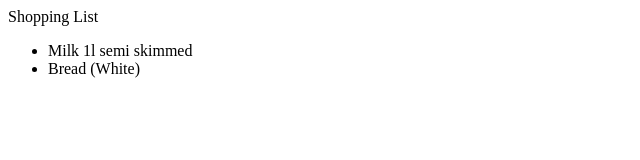
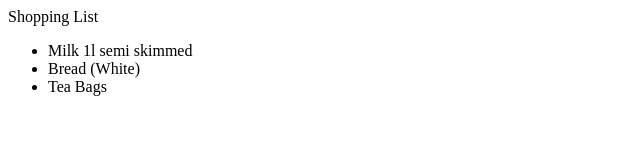
Before and after one commit to ghon2/FirstTest, a plain HTML site: page index.html in a window 1280 px wide. Shown: the full height of the page, 0-640 px from the left. Drawn offline with Linux system fonts and the light colour scheme.

Commit message:
Added Tea Bags

```diff
--- a/index.html
+++ b/index.html
@@ -4,6 +4,7 @@
 		<ul>
 			<li>Milk 1l semi skimmed</li>
 			<li>Bread (White)</li>
+			<li>Tea Bags</li>
 		</ul>
 	</body>
 </html>
```
